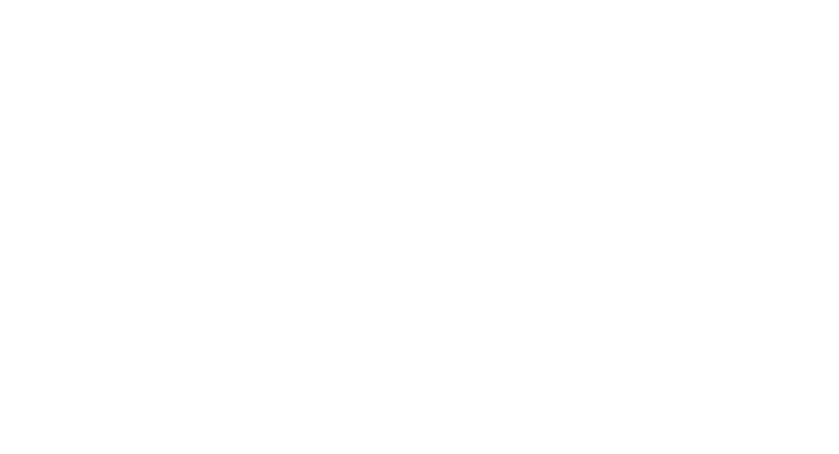
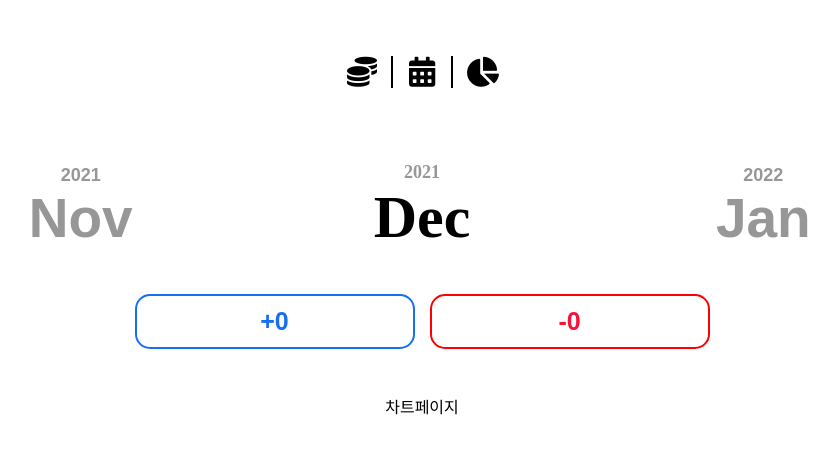
Before and after one commit to sangyun5108/BCSDproject, a React (Create React App) app: page /chart in a window 1280 px wide. Before the commit this address had no page. Shown: the top 454 px of the page, without its empty margins (218-1057 px from the left). Built offline with nearby package versions, Linux system fonts and the light colour scheme.

Commit message:
style : 차트페이지 추가

```diff
--- a/src/App.js
+++ b/src/App.js
@@ -1,8 +1,9 @@
-import { Route,Routes } from 'react-router-dom';
+import {Route,Routes} from 'react-router-dom';
 import MainPage from './pages/mainPage';
 import Calendar from './pages/calendar';
 import AddHistory from './components/addHistory';
 import styled from 'styled-components';
+import Chart from './pages/chart';
 
 const Container = styled.div`
   width:100vw;
@@ -21,6 +22,7 @@
           <Route path='/' element={<MainPage/>}/>
           <Route path='addhistory' element={<AddHistory/>}/>
           <Route path='calendar' element={<Calendar/>}/>
+          <Route path='chart' element={<Chart/>}/>
       </Routes>
     </Container>
   );
--- a/src/components/addHistory/index.js
+++ b/src/components/addHistory/index.js
@@ -164,9 +164,9 @@
                         <s.Xbutton onClick={onClickCloseBtn}>X</s.Xbutton>
                     <form onSubmit={onSubmit}>
                         <s.InputDayWrapper>
-                            <s.InputYear ref={yearRef} onChange={(e)=>onChangeYear(e)} value={inputYear} maxLength="4" onBlur={checkYearType}></s.InputYear>
-                            <s.InputDay ref={monthRef} onChange={(e)=>onChangeMonth(e)} value={inputMonth} maxLength="2" onBlur={checkMonthType}></s.InputDay>
-                            <s.InputDay ref={dateRef} onChange={(e)=>onChangeDate(e)} value={inputDate} maxLength="2" onBlur={checkDateType}></s.InputDay>
+                            <s.InputYear ref={yearRef} onChange={onChangeYear} value={inputYear} maxLength="4" onBlur={checkYearType}></s.InputYear>
+                            <s.InputDay ref={monthRef} onChange={onChangeMonth} value={inputMonth} maxLength="2" onBlur={checkMonthType}></s.InputDay>
+                            <s.InputDay ref={dateRef} onChange={onChangeDate} value={inputDate} maxLength="2" onBlur={checkDateType}></s.InputDay>
                         </s.InputDayWrapper>
                         <s.InputMoneyTypeWrapper>
                             <s.InputCashTypeBtn active={moneyType} onClick={onClickMoneyType}>
@@ -177,8 +177,8 @@
                             </s.InputCardTypeBtn>
                         </s.InputMoneyTypeWrapper>
                         <s.InputLabelAmountWrapper>
-                            <s.InputLabel ref={labelRef} onChange={(e)=>onChangeLabel(e)} value={inputLabel} maxLength="10" placeholder="Label" required></s.InputLabel>
-                            <s.InputAmount ref={amountRef} onChange={(e)=>onChangeAmount(e)} value={inputAmount} maxLength="10" onBlur={checkAmountType} placeholder="Amount" required></s.InputAmount>
+                            <s.InputLabel ref={labelRef} onChange={onChangeLabel} value={inputLabel} maxLength="10" placeholder="Label" required></s.InputLabel>
+                            <s.InputAmount ref={amountRef} onChange={onChangeAmount} value={inputAmount} maxLength="10" onBlur={checkAmountType} placeholder="Amount" required></s.InputAmount>
                             <s.DoneButton active={type} value='submit' type="submit">Done</s.DoneButton>
                         </s.InputLabelAmountWrapper>
                     </form>
--- a/src/components/showList/styles.js
+++ b/src/components/showList/styles.js
@@ -2,8 +2,8 @@
 
 export const UlWrapper = styled.ul`
     padding-left:0px;
-    height:300px;
-    width:660px;
+    height:600px;
+    min-width:660px;
     display:flex;
     flex-direction:column;
     align-items:center;
--- a/src/pages/calendar/index.js
+++ b/src/pages/calendar/index.js
@@ -7,7 +7,7 @@
 function Calendar(){
     return (
         <>
-            <MainPage calendar={true}/>
+            <MainPage hideAccount/>
             <s.CalendarWrap>
                 <CalendarHeader/>
                 <MainCalendar/>
--- /dev/null
+++ b/src/pages/chart/index.js
@@ -0,0 +1,13 @@
+import React from "react";
+import MainPage from "../mainPage";
+
+const Chart = () => {
+    return(
+        <>
+            <MainPage hideAccount/>
+            <div>차트페이지</div>
+        </>
+    );
+}
+
+export default Chart;
--- a/src/pages/mainPage/index.js
+++ b/src/pages/mainPage/index.js
@@ -4,7 +4,7 @@
 import AccountBook from '../account';
 import * as s from './styles';
 
-const MainPage = ({calendar}) => {
+const MainPage = ({hideAccount}) => {
 
     return(
         <>
@@ -15,16 +15,22 @@
                             <i className="fas fa-coins"></i>
                         </s.Btn>
                     </Link>
-                    <s.Stick></s.Stick>
+                    <s.Divide></s.Divide>
                     <Link to={'/calendar'}>
                         <s.Btn value='calendar'>
                             <i className="fas fa-calendar-alt"></i>
                         </s.Btn>
                     </Link>
+                    <s.Divide></s.Divide>
+                    <Link to={'/chart'}>
+                        <s.Btn value='chart'>
+                            <i class="fas fa-chart-pie"></i>
+                        </s.Btn>
+                    </Link>
                 </s.BtnWrapper>
             </s.Wrapper>
             <SelectBar/>
-            {calendar?<></>:<AccountBook/>}
+            {!hideAccount&&<AccountBook/>}
         </>
     );
 }
--- a/src/pages/mainPage/styles.js
+++ b/src/pages/mainPage/styles.js
@@ -29,7 +29,7 @@
     }
 `;
 
-export const Stick = styled.div`
+export const Divide = styled.div`
     width:2px;
     height:32px;
     background:black;
--- a/src/store/incomeExpeditureReducer.js
+++ b/src/store/incomeExpeditureReducer.js
@@ -9,7 +9,7 @@
     name:'incomeExpediture',
     initialState,
     reducers:{
-        init:(state,action)=>{
+        init:(action)=>{
             const {list,date,incomeId,expeditureId} = action.payload;
             return {
                 list,
@@ -46,7 +46,7 @@
                 moneyType
             })
         },
-        deletelist:(state,action)=>{
+        deletelist:(action)=>{
             const {list, incomeId, expeditureId} = action.payload;
             return {
                 list,
@@ -54,7 +54,7 @@
                 expeditureId
             }
         },
-        editlist:(state,action)=>{
+        editlist:(action)=>{
             const {list} = action.payload;
             return {
                 list
```
Also changed, not shown: src/components/dateViewer/index.js (+4 -3 lines), src/components/dateViewer/styles.js (+2 -7 lines), src/pages/chart/styles.js (added).
